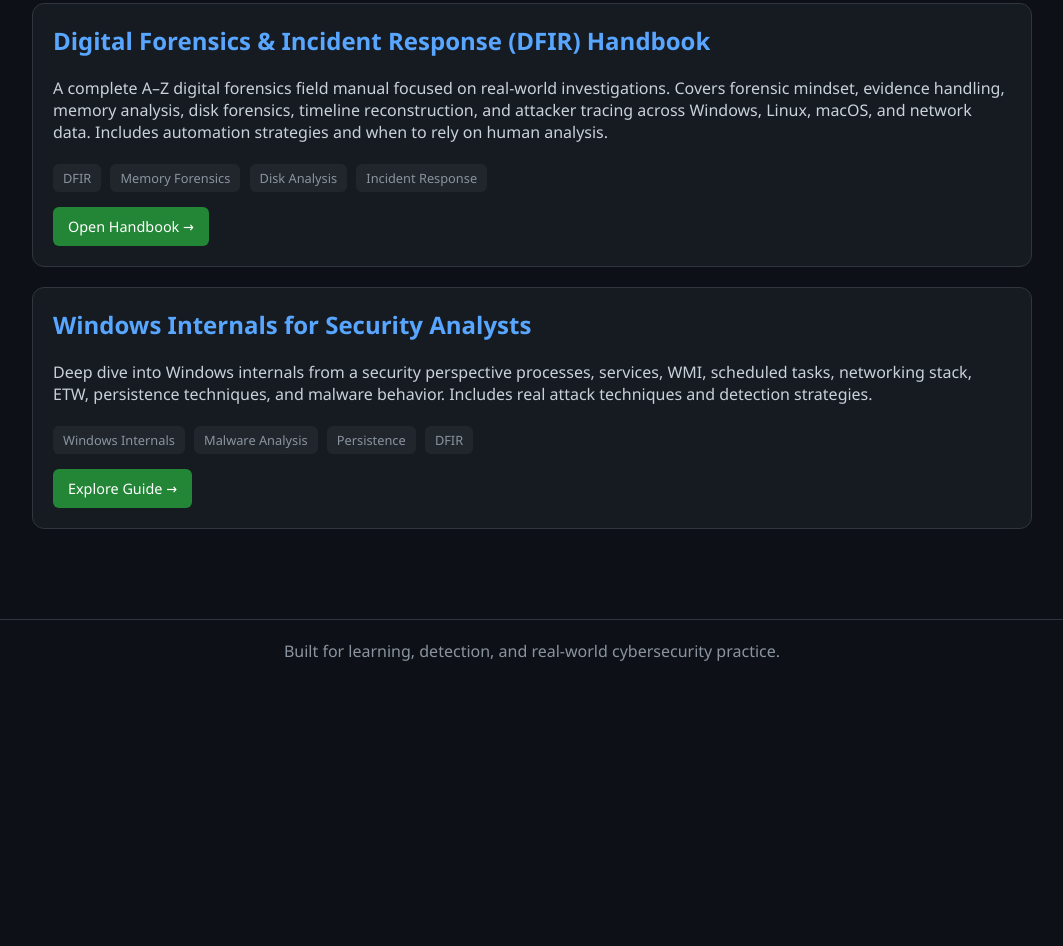
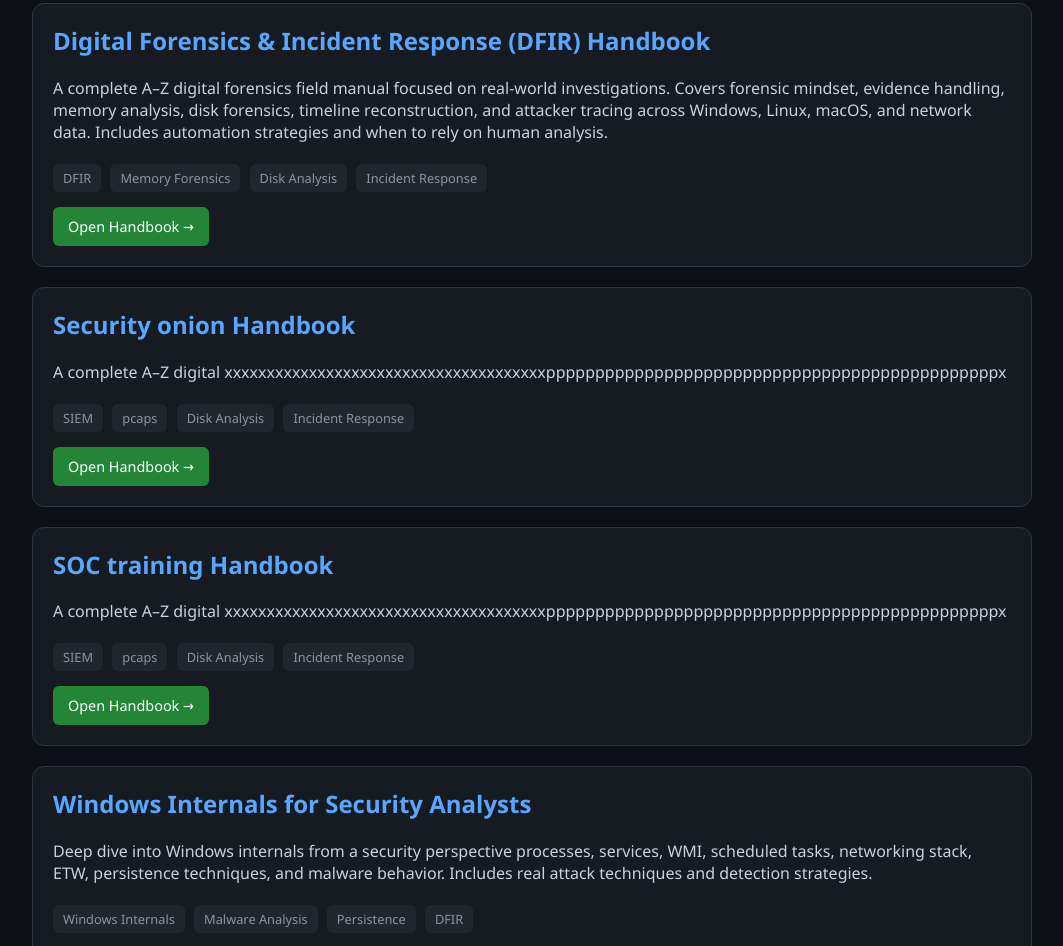
Before and after one commit to ethic-bakeery/cyber-handbooks, a plain HTML site: page index.html in a window 1280 px wide. Shown: the part 506-1452 px from the top of the page, without its empty margins (108-1171 px from the left). Before the commit the page ends 1188 px from the top, so only its background shows below. Drawn offline with Linux system fonts and the light colour scheme.

Commit message:
Add Security Onion and SOC training handbooks

```diff
--- a/index.html
+++ b/index.html
@@ -140,6 +140,41 @@
 
     <a class="btn" href="dfir_handbook.html">Open Handbook →</a>
 </div>
+    <!-- SCURITY  ONION -->
+
+    <div class="card">
+    <h2>Security onion Handbook</h2>
+
+    <p>
+        A complete A–Z digital xxxxxxxxxxxxxxxxxxxxxxxxxxxxxxxxxxxxxxppppppppppppppppppppppppppppppppppppppppppppppx
+    </p>
+
+    <div>
+        <span class="tag">SIEM</span>
+        <span class="tag">pcaps</span>
+        <span class="tag">Disk Analysis</span>
+        <span class="tag">Incident Response</span>
+    </div>
+
+    <a class="btn" href="security-onion-training.html">Open Handbook →</a>
+</div>
+
+      <div class="card">
+    <h2>SOC training Handbook</h2>
+
+    <p>
+        A complete A–Z digital xxxxxxxxxxxxxxxxxxxxxxxxxxxxxxxxxxxxxxppppppppppppppppppppppppppppppppppppppppppppppx
+    </p>
+
+    <div>
+        <span class="tag">SIEM</span>
+        <span class="tag">pcaps</span>
+        <span class="tag">Disk Analysis</span>
+        <span class="tag">Incident Response</span>
+    </div>
+
+    <a class="btn" href="soc-training.html">Open Handbook →</a>
+</div>
 
     <!-- WINDOWS INTERNALS -->
     <div class="card">
```
